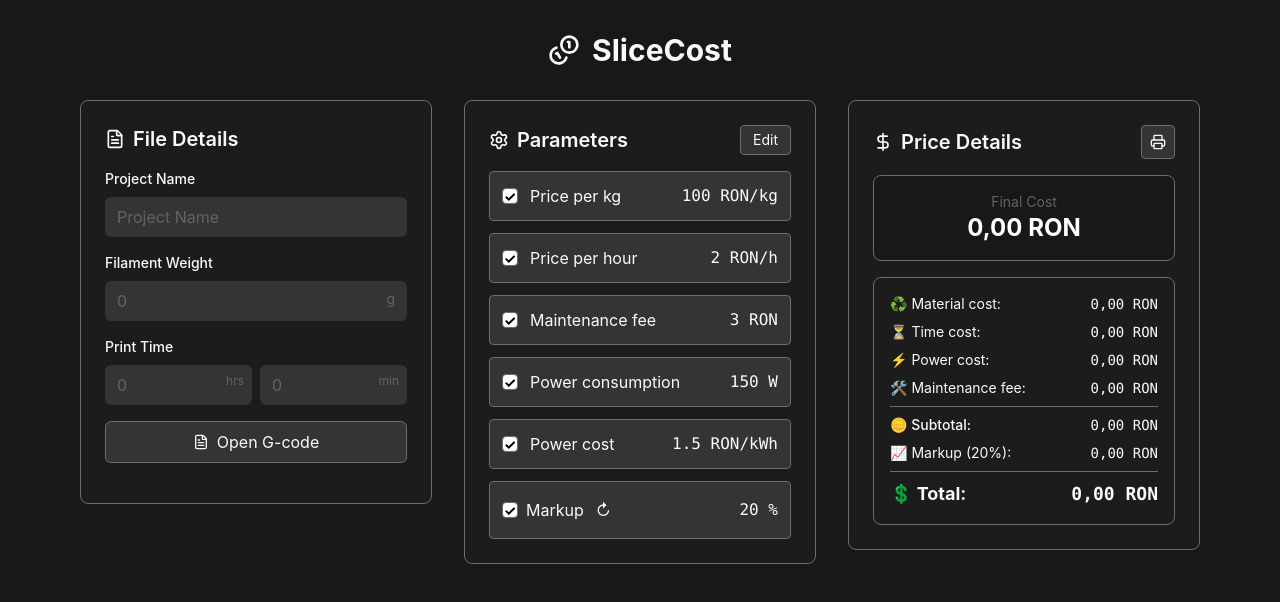
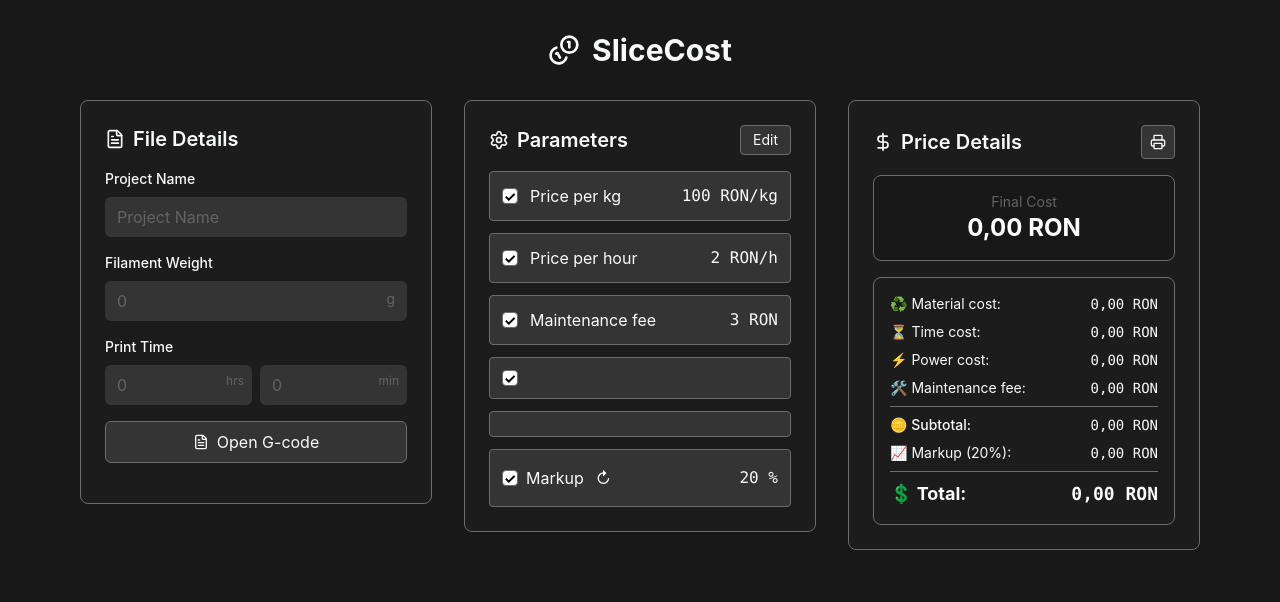
Before and after one commit to aleksxar/SliceCost, a React (Vite) app: page / in a window 1280 px wide. Shown: the top 602 px of the page. Built offline with nearby package versions, Linux system fonts and the light colour scheme.

Commit message:
Update ParametersPanel.tsx

```diff
--- a/src/components/ParametersPanel.tsx
+++ b/src/components/ParametersPanel.tsx
@@ -39,16 +39,14 @@ export function ParametersPanel({ parameterConfig, setParameterConfig, onEditCli
             pricePerKg: UI_TEXT.PARAMETER_LABELS.PRICE_PER_KG,
             pricePerHour: UI_TEXT.PARAMETER_LABELS.PRICE_PER_HOUR,
             flatWorkFee: UI_TEXT.PARAMETER_LABELS.FLAT_WORK_FEE,
-            electricityConsumption: UI_TEXT.PARAMETER_LABELS.ELECTRICITY_CONSUMPTION,
-            electricityPrice: UI_TEXT.PARAMETER_LABELS.ELECTRICITY_PRICE,
+            electricity: UI_TEXT.PARAMETER_LABELS.ELECTRICITY,
             markup: UI_TEXT.PARAMETER_LABELS.MARKUP,
           } as const;
           const units = {
             pricePerKg: UI_TEXT.UNITS.PER_KG,
             pricePerHour: UI_TEXT.UNITS.PER_HOUR,
             flatWorkFee: UI_TEXT.UNITS.WORK_FEE,
-            electricityConsumption: UI_TEXT.UNITS.ELECTRICITY,
-            electricityPrice: UI_TEXT.UNITS.ELECTRICITY_PRICE,
+            electricity: UI_TEXT.UNITS.ELECTRICITY,
             markup: UI_TEXT.UNITS.PERCENT,
           } as const;
 
@@ -100,6 +98,38 @@ export function ParametersPanel({ parameterConfig, setParameterConfig, onEditCli
                   </div>
                 ) : (
                   <>
+                    {key === 'electricityConsumption' || key === 'electricityPrice' ? (
+                      <>
+                        {key === 'electricityConsumption' && (
+                          <div className="flex items-center gap-2">
+                            <input
+                              type="checkbox"
+                              checked={parameterConfig.enabled.electricityConsumption && parameterConfig.enabled.electricityPrice}
+                              onChange={(e) => {
+                                const checked = e.target.checked;
+                                setParameterConfig(prev => ({
+                                  ...prev,
+                                  enabled: {
+                                    ...prev.enabled,
+                                    electricityConsumption: checked,
+                                    electricityPrice: checked,
+                                  },
+                                }));
+                              }}
+                              style={{
+                                borderColor: 'var(--dark-border)',
+                                backgroundColor: 'white'
+                              }}
+                              className="w-4 h-4 rounded focus:ring-gray-500"
+                            />
+                            <span style={{ color: (parameterConfig.enabled.electricityConsumption || parameterConfig.enabled.electricityPrice) ? 'var(--dark-text)' : 'var(--dark-secondary)' }}>
+                              {labels['electricity']}
+                            </span>
+                          </div>
+                        )}
+                      </>
+                    ) : (
+                      <>
                         <input
                           type="checkbox"
                           checked={enabled}
@@ -123,10 +153,16 @@ export function ParametersPanel({ parameterConfig, setParameterConfig, onEditCli
                         </span>
                       </>
                     )}
+                  </>
+                )}
               </div>
+              {key === 'electricityConsumption' || key === 'electricityPrice' ? (
+                <></>
+              ) : (
                 <span className="font-mono" style={{ color: enabled ? 'var(--dark-text)' : 'var(--dark-secondary)' }}>
                   {value} {units[key as keyof typeof units]}
                 </span>
+              )}
             </div>
           );
         })}
```
Lines whose indentation alone changed are shown as unchanged.
